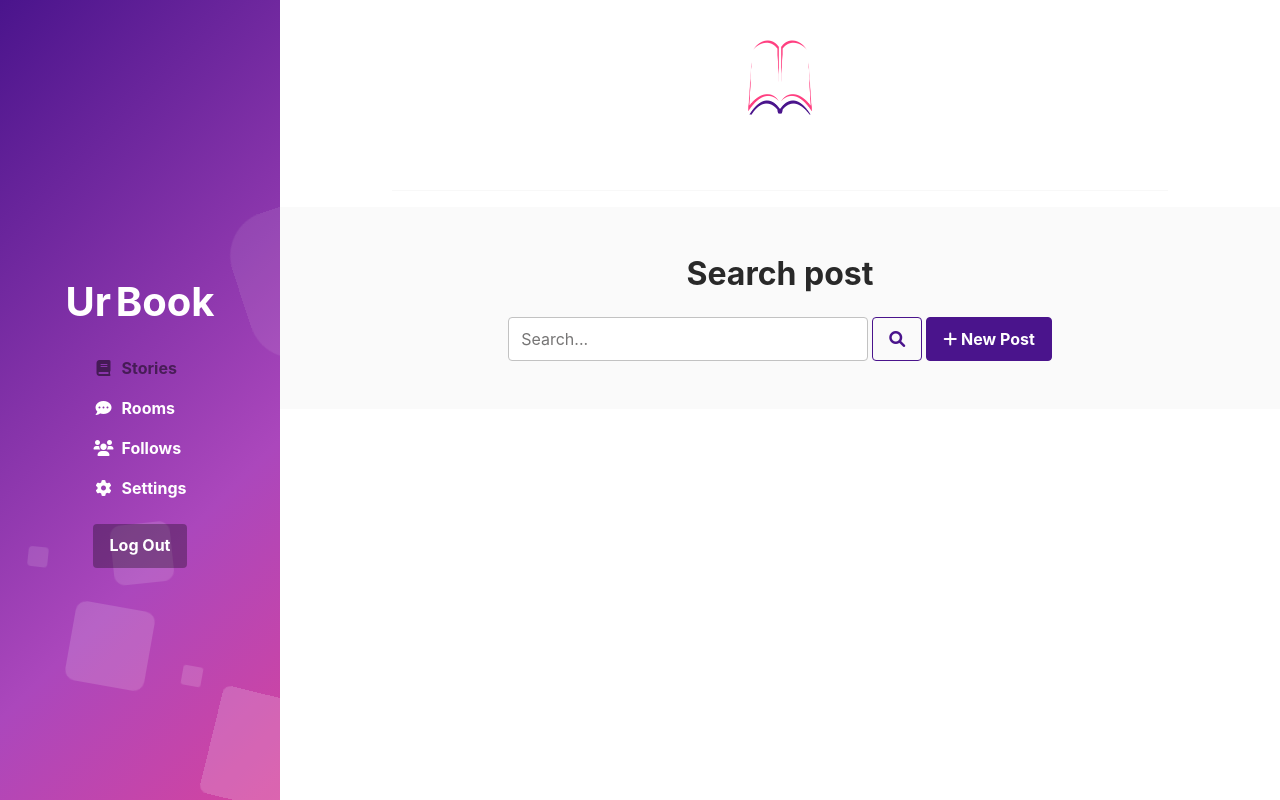
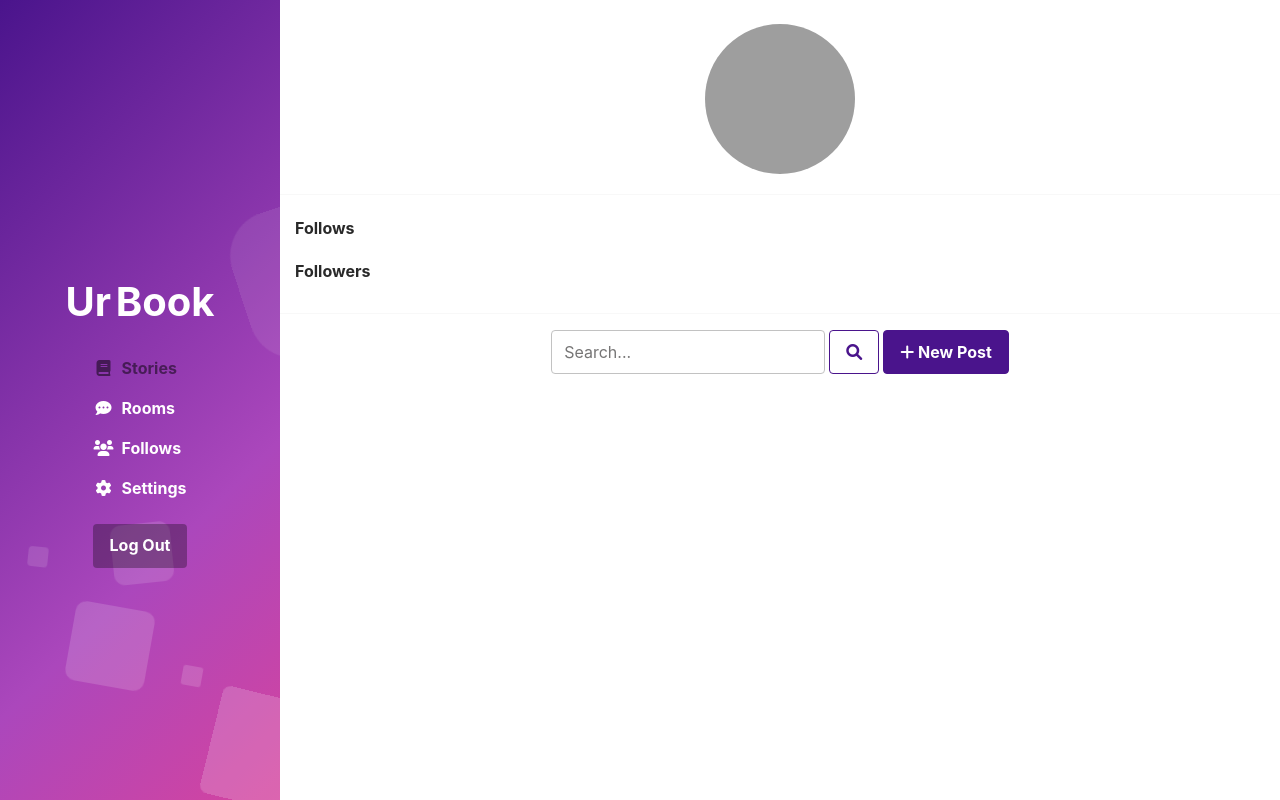
Before and after one commit to Zyxkim/urbook_db, a Flask app: template website/templates/home.html in a window 1280 px wide. Run offline with Flask 2, Linux system fonts and the light colour scheme; the template is opened without the code that fills it, so the values that code supplies are empty; parts of the project's set-up code (start-up, migrations or seed data) failed here and were passed over; some libraries are stand-ins or nearby versions; grey boxes are pictures that could not be loaded.

Commit message:
Changed design of home page.

```diff
--- a/website/static/styles.css
+++ b/website/static/styles.css
@@ -260,3 +260,9 @@ div.content {
     margin: 0.4em;
     width: 100%;
 }
+
+.card-body {
+    height: 200px;
+    width: 200px;
+    margin-right: 5px;
+}
--- a/website/templates/home.html
+++ b/website/templates/home.html
@@ -49,34 +49,17 @@
 
     <div class="main-wrapper">
         <div class="container text-center">
-            <div class="profile-section pt-3 pt-lg-0">
+            <div class="profile-section pt-3 pt-lg-4">
                 <img class="profile-image rounded-circle mx-auto"
                      style="width: 150px; height: 150px"
-                     src="/static/images/3.png" alt="image">
-                <h1 class="blog-name pt-lg-4 mb-0">
+                     src="https://mdbootstrap.com/img/new/standard/nature/184.jpg" alt="image">
+                <h1 class="blog-name pt-lg-1 mb-0">
                     {{ user.nickname }}
                 </h1>
                 <div class="bio mb-3">{{ user.status }}</div>
-
-                <hr>
             </div>
         </div>
-        <section class="cta-section theme-bg-light py-5">
-            <div class="container text-center">
-                <h2 class="heading">Search post</h2>
-                <form class="signup-form form-inline justify-content-center pt-3">
-                    <div class="form-group">
-                        <input type="text" id="search-text" name="text" class="form-control mr-md-1 semail"
-                               placeholder="Search...">
-                    </div>
-                    <button id="search" class="btn btn-outline-primary mr-1"><i class="fas fa-search"></i></button>
-
-                    <button type="button" class="btn btn-primary" data-toggle="modal"
-                            data-target="#exampleModalScrollable">
-                        <i class="fas fa-plus"></i>
-                        New Post
-                    </button>
-                </form>
+        <hr>
         <div class="modal fade" id="exampleModalScrollable" tabindex="-1" role="dialog"
              aria-labelledby="exampleModalScrollableTitle" aria-hidden="true">
             <div class="modal-dialog modal-dialog-scrollable" role="document">
@@ -127,19 +110,54 @@
                 </div>
             </div>
         </div>
+        <div class="container-fluid py-2">
+            <h6>Follows</h6>
+            <div class="container-fluid">
+                <div class="row overflow-auto flex-row flex-nowrap">
+                    {% for follow in followed %}
+                        <div class="col-1">
+                            <img src="https://mdbcdn.b-cdn.net/img/new/avatars/2.webp"
+                                 class="rounded-circle" style="width: 50px; height: 50px"
+                                 alt="Avatar"/>
                         </div>
-        </section>
+                    {% endfor %}
+                </div>
+            </div>
+        </div>
+        <div class="container-fluid py-2">
+            <h6>Followers</h6>
+            <div class="container-fluid">
+                <div class="row overflow-auto flex-row flex-nowrap">
+                    {% for follow in followers %}
+                        <div class="col-1">
+                            <img src="https://mdbcdn.b-cdn.net/img/new/avatars/2.webp"
+                                 class="rounded-circle" style="width: 50px; height: 50px"
+                                 alt="Avatar"/>
+                        </div>
+                    {% endfor %}
+                </div>
+            </div>
+        </div>
+        <hr>
+        <form class="signup-form form-inline justify-content-center pt-0">
+            <div class="form-group">
+                <input type="text" id="search-text" name="text" class="form-control mr-md-1 semail"
+                       placeholder="Search...">
+            </div>
+            <button id="search" class="btn btn-outline-primary mr-1"><i class="fas fa-search"></i></button>
 
-        <section class="blog-list px-3 py-5 p-md-5">
-
-            <div class="card border-0 px-3 pt-3">
-                <div>
-                    <section class="text-center">
-                        <div class="row">
-
+            <button type="button" class="btn btn-primary" data-toggle="modal"
+                    data-target="#exampleModalScrollable">
+                <i class="fas fa-plus"></i>
+                New Post
+            </button>
+        </form>
+        <div class="container-fluid py-3">
+            <div class="container-fluid">
+                <div class="row overflow-auto flex-row flex-nowrap">
                     {% for post in posts %}
-                                <div class="col-lg-4 col-md-12 mb-4">
-                                    <div class="card">
+                        <div style="width: 350px">
+                            <div class="card" style="margin-bottom: 20px">
                                 <div class="bg-image hover-overlay ripple" data-mdb-ripple-color="light">
                                     <img src="https://mdbootstrap.com/img/new/standard/nature/184.jpg"
                                          class="img-fluid"/>
@@ -165,12 +183,11 @@
                                              style="background-color: rgba(251, 251, 251, 0.15);"></div>
                                     </a>
                                 </div>
-                                        <div class="card-body">
+                                <div class="card-body" style="width: 100%">
                                     <h5 class="card-title"> {{ post.name }} </h5>
                                     <p class="card-text">
-                                                {{ post.description[:50] + "..." }}
+                                        {{ post.description[:150] + "..." }}
                                     </p>
-                                            <a href="#!" class="btn btn-primary">Read</a>
                                 </div>
                                 <div class="card-footer">
                                     <small class="text-muted">{{ post.creation_date }}</small>
@@ -178,12 +195,9 @@
                             </div>
                         </div>
                     {% endfor %}
-
-                        </div>
-                    </section>
                 </div>
             </div>
-        </section>
+        </div>
     </div>
 
 {% endblock %}
```
Also changed, not shown: website/templates/follows.html (+28 -50 lines), website/views.py (+24 -2 lines). Lines whose indentation alone changed are shown as unchanged.
